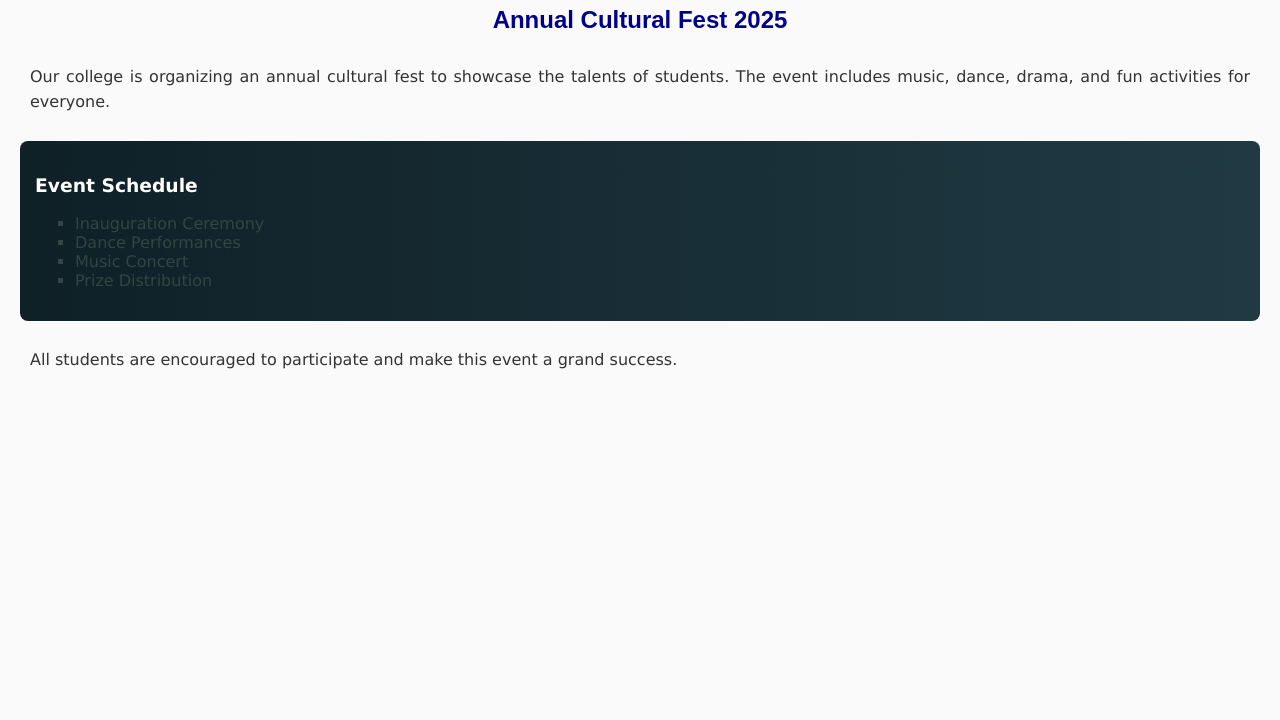
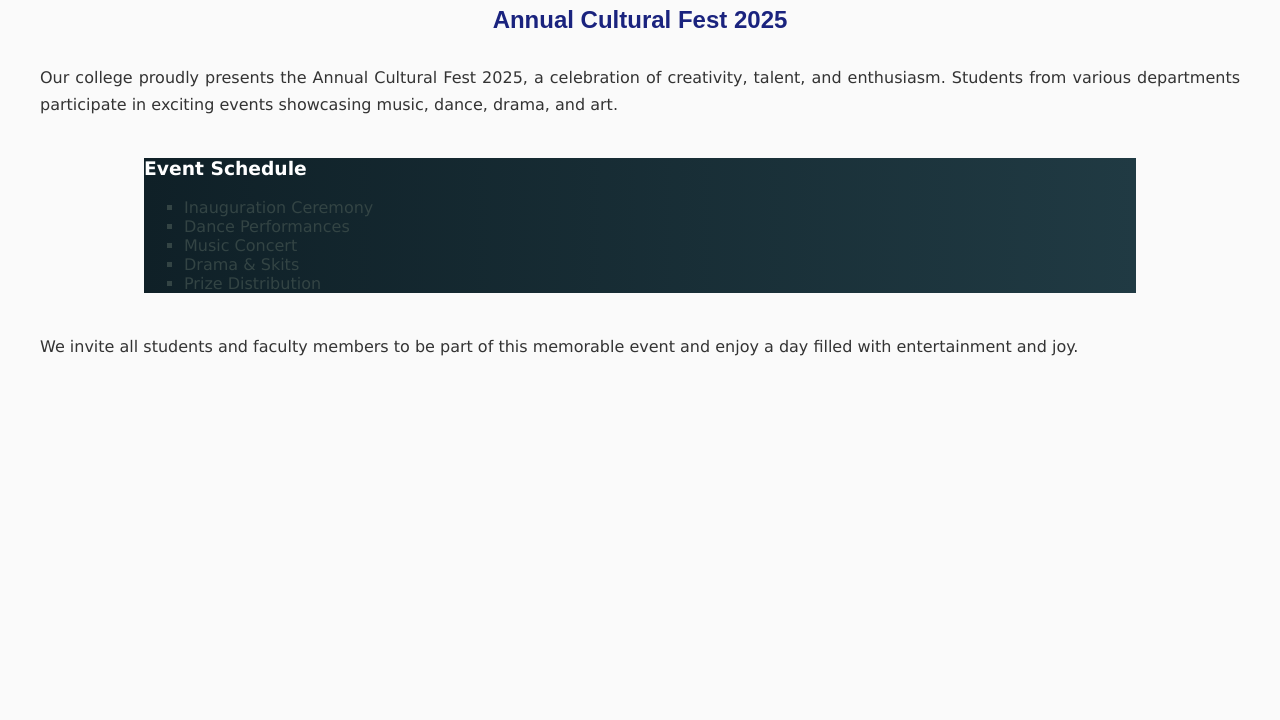
Before and after one commit to tanishq2905/WAD-lab-ass2, a plain HTML site: page index.html in a window 1280 px wide. Shown: the part 80-800 px from the top of the page. Drawn offline with Linux system fonts and the light colour scheme.

Commit message:
Update index.html

```diff
--- a/index.html
+++ b/index.html
@@ -7,38 +7,38 @@
     <link rel="stylesheet" href="style.css">
 
     <style>
-
         h2 {
-            color: darkblue;
             text-align: center;
+            color: #1a237e;
             font-family: Arial, sans-serif;
         }
 
         .content {
             font-size: 16px;
+            line-height: 1.7;
             color: #333;
             text-align: justify;
-            padding: 10px;
+            padding: 10px 20px;
         }
 
         #schedule {
-            background-color: #f0f8ff;
-            padding: 15px;
-            border-radius: 8px;
+            margin: 30px auto;
+            width: 80%;
         }
     </style>
 </head>
 <body>
 
-    <h1 style="color: maroon; text-align: center; font-family: Georgia;">
+    <h1 style="text-align:center; color:#880e4f; font-family:Georgia;">
         My College Event
     </h1>
 
     <h2>Annual Cultural Fest 2025</h2>
 
     <p class="content">
-        Our college is organizing an annual cultural fest to showcase the talents of students.
-        The event includes music, dance, drama, and fun activities for everyone.
+        Our college proudly presents the Annual Cultural Fest 2025, a celebration of creativity,
+        talent, and enthusiasm. Students from various departments participate in exciting events
+        showcasing music, dance, drama, and art.
     </p>
 
     <section id="schedule">
@@ -47,12 +47,14 @@
             <li>Inauguration Ceremony</li>
             <li>Dance Performances</li>
             <li>Music Concert</li>
+            <li>Drama & Skits</li>
             <li>Prize Distribution</li>
         </ul>
     </section>
 
     <p class="content">
-        All students are encouraged to participate and make this event a grand success.
+        We invite all students and faculty members to be part of this memorable event and enjoy
+        a day filled with entertainment and joy.
     </p>
 
 </body>
```
